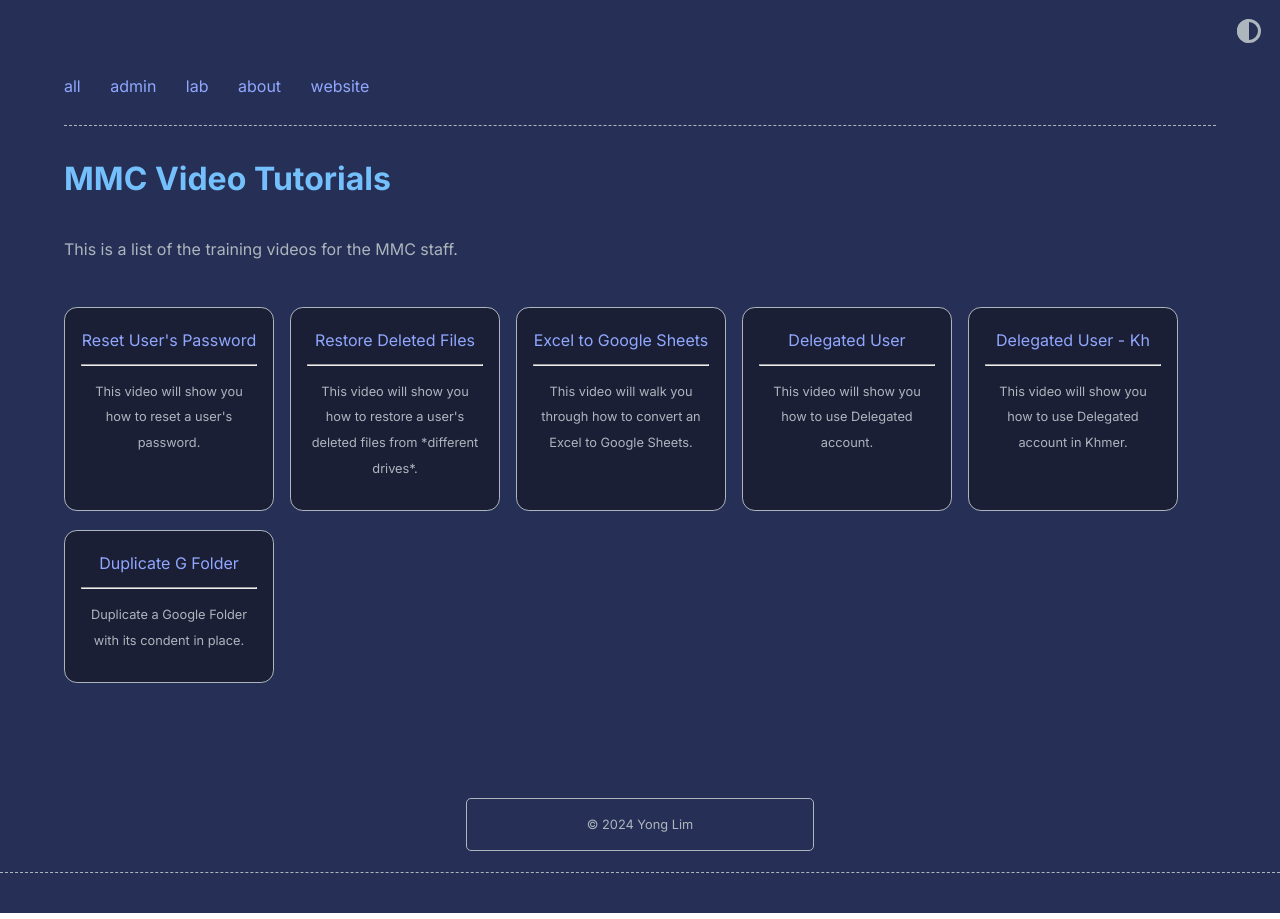
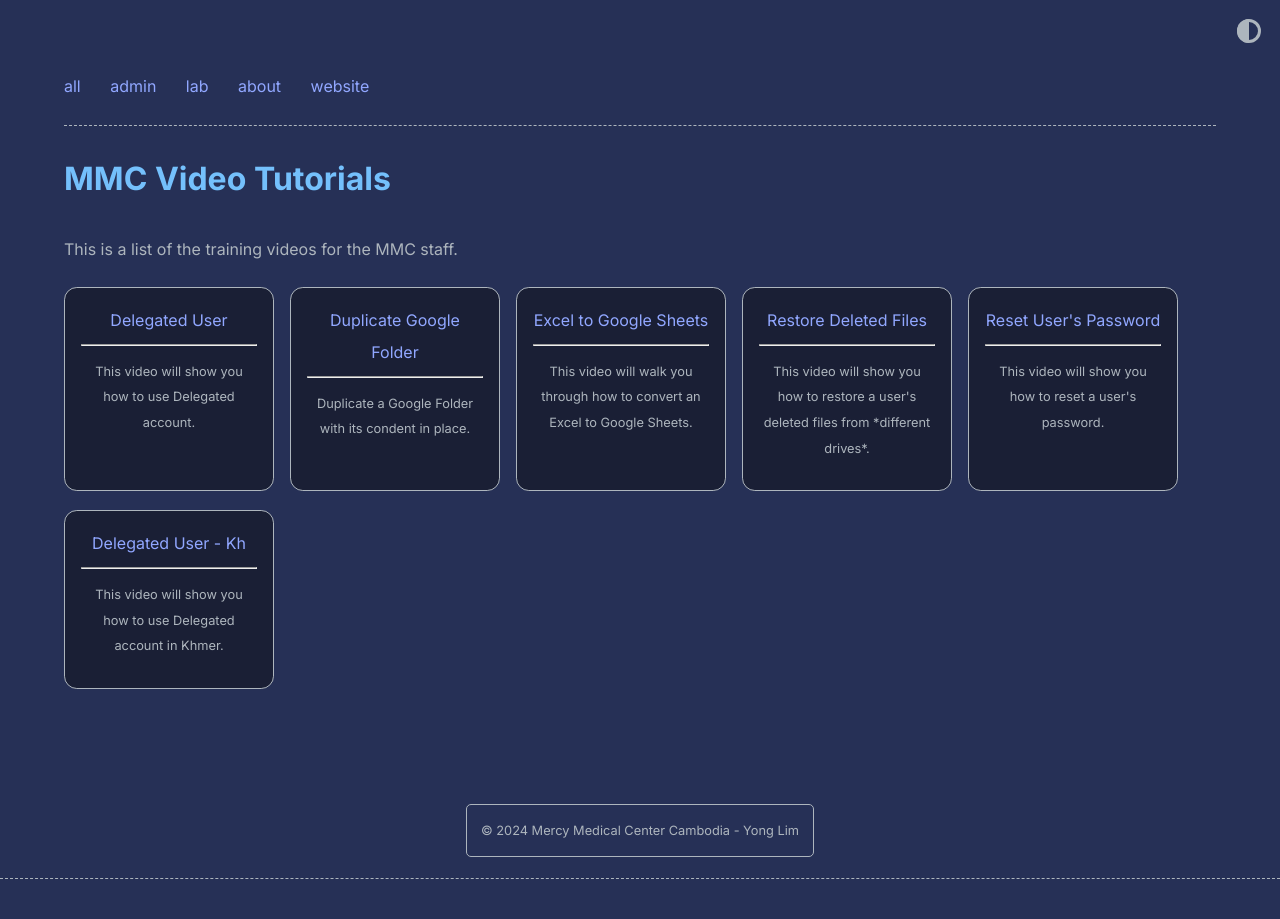
Before and after one commit to yong-lim/mmc-staff, a Jekyll site: the page built from index.md, in a window 1280 px wide. Built offline with Jekyll 4.4.1, drawn with Linux system fonts in a browser that asks for light colours.

Commit message:
Change copyright and add card-list for posts

```diff
--- a/_config.yml
+++ b/_config.yml
@@ -1,5 +1,5 @@
 title: MMC Video Tutorials
-author: Yong Lim
+author: Mercy Medical Center Cambodia - Yong Lim
 url: # root address of the site
 description: > # description of the site (multiple lines allowed)
   This is a list of the training videos for the MMC staff.
@@ -16,7 +16,8 @@
   show_footer: false # show footer links in home page,add in _data/home.yml
   show_copyright: true # show copyright notice in footer
   # following keys are using to create home layout
-  show_projects: true # show projects as cards, add in _data/home.yml
+  show_card_posts: true # show projects as cards, add in _data/home.yml
+  show_projects: false # show projects as cards, add in _data/home.yml
   show_blog: false # show blog posts added in _posts
   show_old_projects: false # show old projects as cards, add in _data/home.yml
   show_misc_list: false # show generic vertical list for misc details, add _data/home.yml
```
